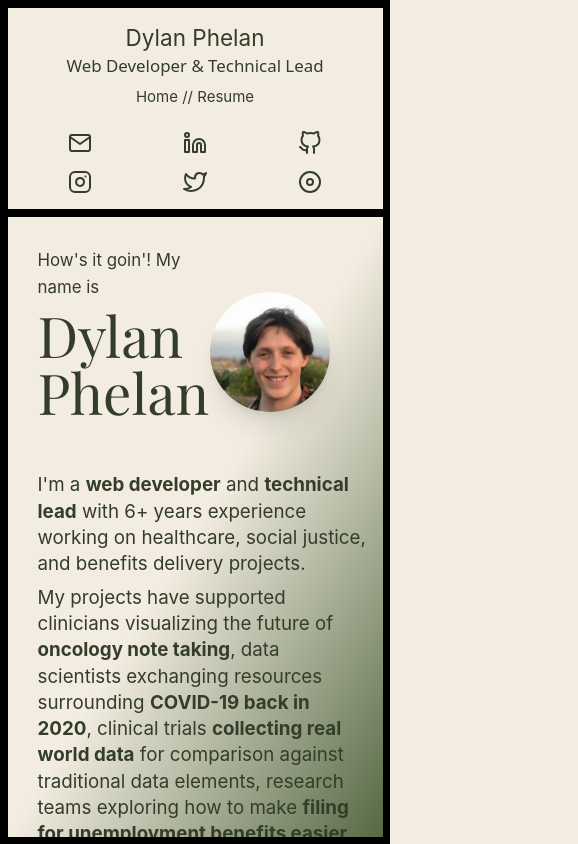
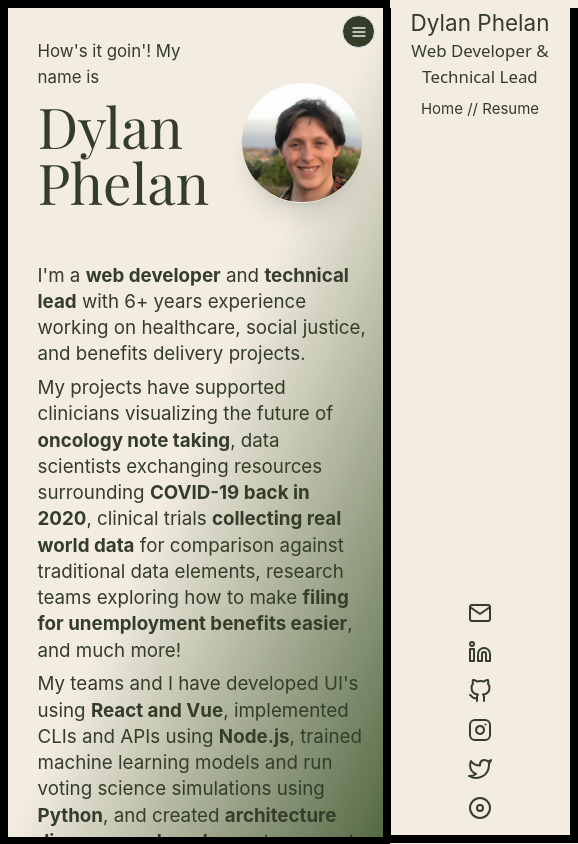
Before and after one commit to Dtphelan1/dtphelan1.github.io, a Next.js app: page / in a window 390 px wide. Shown: the whole page, 578 px wide, since content can reach past the window. Built offline with nearby package versions, Linux system fonts and the light colour scheme.

Commit message:
better layout on homepage; better responsive controls; menu button and sliding nav

```diff
--- a/components/PageLayout.js
+++ b/components/PageLayout.js
@@ -6,12 +6,18 @@
   Linkedin,
   Instagram,
   Twitter,
+  Menu,
   Disc,
   Mail,
 } from "react-feather";
 import Canvas from "../components/Canvas";
+import { useState } from "react";
 
 export default function PageLayout({ children }) {
+  const [expanded, setExpanded] = useState(false);
+  function toggleExpanded() {
+    setExpanded(!expanded);
+  }
   return (
     <>
       <Head>
@@ -74,7 +80,22 @@
         />
       </Head>
       <div className="h-screen w-screen max-h-screen box-border flex flex-col sm:flex-row bg-black p-2 text-primary">
-        <div className="basis-1/5 border-black border-b-8 sm:border-b-0 sm:border-r-8 bg-neutral-main px-4 pt-4 flex flex-col justify-between">
+        <div
+          className={`
+            absolute sm:relative
+            self-end sm:self-auto
+            basis-full sm:basis-1/5
+            h-[99vh] sm:h-auto
+            box-border w-1/2 sm:w-auto
+            border-black border-b-8 border-x-8 sm:border-r-8 sm:border-l-0 sm:border-b-0
+            sm:px-4 sm:pt-4
+            bg-neutral-main flex flex-col justify-between
+            transition-transform duration-300 z-20 ${
+              expanded
+                ? "translate-x-0 sm:transform-none  "
+                : "translate-x-full sm:transform-none"
+            }`}
+        >
           <div id="top-nav" className="animate__animated animate__fadeInDown">
             <div className="mb-2 flex flex-wrap text-center sm:text-left justify-center sm:justify-start">
               <h1 className="text-2xl basis-full">Dylan Phelan</h1>
@@ -96,46 +117,54 @@
               {/* <Link>Random Fact</Link> */}
             </nav>
           </div>
-          <Canvas className="h-full hidden sm:block" />
+          <div className="w-full h-4/5 ">
+            <Canvas className="h-full hidden sm:block" />
+          </div>
           <div
             id="contact-info"
             className="flex flex-row flex-wrap justify-center first:align-baseline py-2 animate__animated animate__fadeInDown"
           >
-            <div className="flex justify-center basis-1/3 p-2 cursor-pointer animate__animated hover:animate__tada">
+            <div className="flex justify-center basis-full sm:basis-1/3 p-2 cursor-pointer animate__animated hover:animate__tada">
               <a target="__blank" href="mailto:dtphelan1@gmail.com">
                 <Mail />
               </a>
             </div>
-            <div className="flex justify-center basis-1/3 p-2 cursor-pointer animate__animated hover:animate__tada">
+            <div className="flex justify-center basis-full sm:basis-1/3 p-2 cursor-pointer animate__animated hover:animate__tada">
               <a target="__blank" href="https://www.linkedin.com/in/dtphelan1">
                 <Linkedin />
               </a>
             </div>
-            <div className="flex justify-center basis-1/3 p-2 cursor-pointer animate__animated hover:animate__tada">
+            <div className="flex justify-center basis-full sm:basis-1/3 p-2 cursor-pointer animate__animated hover:animate__tada">
               <a target="__blank" href="https://www.github.com/Dtphelan1">
                 <GitHub />
               </a>
             </div>
-            <div className="flex justify-center basis-1/3 p-2 cursor-pointer animate__animated hover:animate__tada">
+            <div className="flex justify-center basis-full sm:basis-1/3 p-2 cursor-pointer animate__animated hover:animate__tada">
               <a target="__blank" href="https://www.instagram.com/dtphelan1/">
                 <Instagram />
               </a>
             </div>
-            <div className="flex justify-center basis-1/3 p-2 cursor-pointer animate__animated hover:animate__tada">
+            <div className="flex justify-center basis-full sm:basis-1/3 p-2 cursor-pointer animate__animated hover:animate__tada">
               <a target="__blank" href="https://twitter.com/Dtphelan1">
                 <Twitter />
               </a>
             </div>
-            <div className="flex justify-center basis-1/3 p-2 cursor-pointer animate__animated hover:animate__tada">
+            <div className="flex justify-center basis-full sm:basis-1/3 p-2 cursor-pointer animate__animated hover:animate__tada">
               <a target="__blank" href="https://www.discogs.com/user/dtphelan1">
                 <Disc />
               </a>
             </div>
           </div>
         </div>
-        <main className="basis-4/5 overflow-auto bg-neutral-main ">
+        <main className="basis-full sm:basis-4/5 overflow-auto bg-neutral-main z-10 ">
           {children}
         </main>
+        <button
+          className="rounded-full p-2 m-2 absolute top-2 right-2 border sm:hidden text-neutral-main bg-primary z-30"
+          onClick={toggleExpanded}
+        >
+          <Menu size={16} />
+        </button>
       </div>
     </>
   );
--- a/pages/index.js
+++ b/pages/index.js
@@ -7,12 +7,12 @@
 
 export default function Index() {
   return (
-    <PageFadeWrapper className="bg-gradient-to-br from-neutral-main via-neutral-main to-primary-light">
+    <PageFadeWrapper className="bg-gradient-to-br from-neutral-main via-neutral-main to-primary-light p-8 lg:p-36 overflow-auto ">
       <div
         id={styles["homepage"]}
-        className="p-8 lg:p-36 min-h-full max-w-screen-xl mx-auto relative"
+        className="min-h-full max-w-screen-xl mx-auto relative self-center"
       >
-        <div id={styles["homepage-intro"]} className="text-xl  self-center">
+        <div id={styles["homepage-intro"]} className="text-xl ">
           <h1 className="mb-10">
             <span className="text-lg block mb-2">
               How's it goin'! My name is{" "}
@@ -74,7 +74,10 @@
             alt="A photo of Dylan, taken in 2019 from a rooftop restaurant in Morocco. Pictured with medium length brown hair, slightly disheveled and parted on the viewer's right, is a wide-smiling, green-eye squinting Dylan wearing a black floral-print collared shirt. The image is neck-up, and the shirt is barely visible in the crop. A portrait style photo, the head makes way to slightly blurred shrubbery, offering a verdant contrast to the subject's peach-toned skin. Further in the photo's background we see the Old Town of Morocco stretch to the horizon, beige and reddish-brown buildings carrying our eyes to the gray-blue sky behind up."
           />
         </div>
-        <p id={styles["homepage-personal-about"]} className="text-xl max-w-md">
+        <p
+          id={styles["homepage-personal-about"]}
+          className="text-xl max-w-full lg:max-w-md"
+        >
           <h2 className="text-xl font-bold">
             In my free time I'm usually...
             {/* <hr className="w-full border-primary pb-4  pr-" /> */}
--- a/styles/Home.module.css
+++ b/styles/Home.module.css
@@ -2,7 +2,7 @@
   display: grid;
   gap: 1rem;
   grid-template-columns: 100%;
-  grid-template-columns: 50% 50%;
+  grid-template-columns: 60% 40%;
   /* grid-template-rows: 30% 70%; */
   grid-template-areas:
     "👋 📸"
@@ -15,7 +15,7 @@
     display: grid;
     gap: 1rem;
     grid-template-columns: 50% 50%;
-    grid-template-rows: 30% 70%;
+    grid-template-rows: 30% 50% 20%;
     grid-template-areas:
       "👋 📸"
       "📖 🎶"
--- a/tailwind.config.js
+++ b/tailwind.config.js
@@ -11,6 +11,9 @@
         serif: ['"Playfair Display"', ...defaultTheme.fontFamily.serif],
         // sans: ['"Source Sans Pro"', ...defaultTheme.fontFamily.sans],
       },
+      items: {
+        normal: "normal",
+      },
       colors: {
         "neutral-main": "#F3EDE1",
         primary: "#333d29",
```
